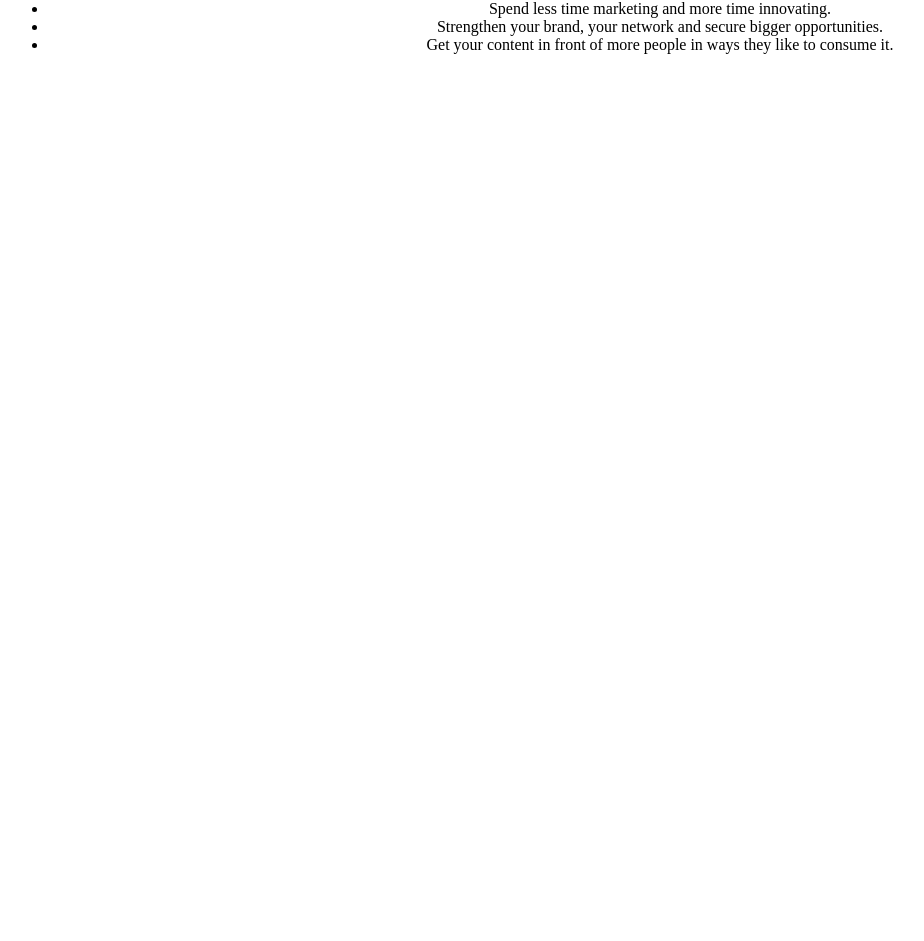
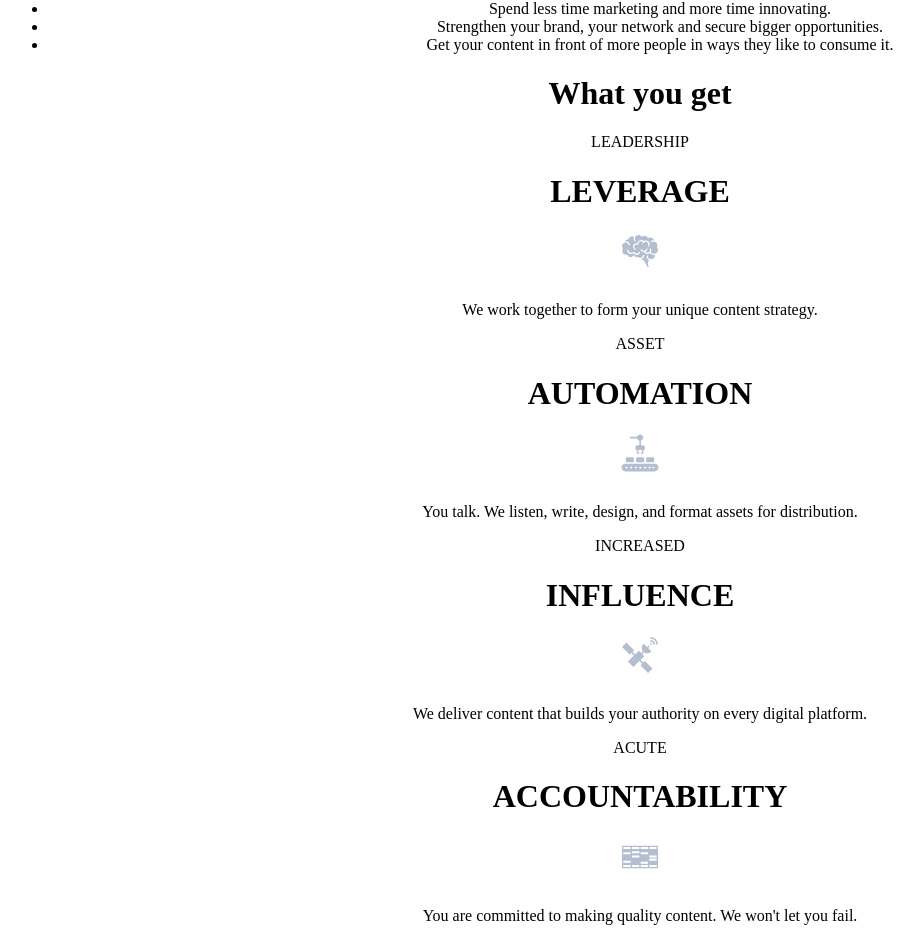
Before and after one commit to CharlesIvia/trust-accelerator-clone, a React (Create React App) app: page / in a window 1280 px wide. Shown: the part 817-1758 px from the top of the page, without its empty margins (0-924 px from the left). Before the commit the page ends 887 px from the top, so only its background shows below. Built offline with nearby package versions, Linux system fonts and the light colour scheme.

Commit message:
Created and added Gains.js component

```diff
--- a/src/App.js
+++ b/src/App.js
@@ -3,6 +3,7 @@ import "./App.css";
 import Hero from "./components/Hero";
 import Contact from "./components/Contact";
 import Influence from "./components/Influence";
+import Gains from "./components/Gains";
 
 function App() {
   return (
@@ -10,6 +11,7 @@ function App() {
       <Hero />
       <Contact />
       <Influence />
+      <Gains />
     </div>
   );
 }
--- /dev/null
+++ b/src/components/Gains.js
@@ -0,0 +1,83 @@
+import React from "react";
+import smallBrain from "../images/brain.svg";
+import roller from "../images/image08.svg";
+import grid from "../images/image06.svg";
+import satelite from "../images/image05.svg";
+
+const Gains = () => {
+  return (
+    <div>
+      <div className="line"></div>
+
+      <h1>What you get</h1>
+
+      <div className="first-two">
+        <div>
+          <div>
+            <div>
+              <p>LEADERSHIP</p>
+              <h1>LEVERAGE</h1>
+            </div>
+
+            <img className="brain-img" src={smallBrain} alt="" />
+          </div>
+          <p>We work together to form your unique content strategy.</p>
+
+          <div className="small-line"></div>
+        </div>
+        <div>
+          <div>
+            <div>
+              <p>ASSET</p>
+              <h1>AUTOMATION</h1>
+            </div>
+
+            <img className="roller-img" src={roller} alt="" />
+          </div>
+          <p>
+            You talk. We listen, write, design, and format assets for
+            distribution.
+          </p>
+
+          <div className="small-line"></div>
+        </div>
+      </div>
+
+      <div className="last-two">
+        <div>
+          <div>
+            <div>
+              <p>INCREASED</p>
+              <h1>INFLUENCE</h1>
+            </div>
+
+            <img className="satelite-img" src={satelite} alt="" />
+          </div>
+          <p>
+            We deliver content that builds your authority on every digital
+            platform.
+          </p>
+
+          <div className="small-line"></div>
+        </div>
+        <div>
+          <div>
+            <div>
+              <p>ACUTE</p>
+              <h1>ACCOUNTABILITY</h1>
+            </div>
+
+            <img className="grid-img" src={grid} alt="" />
+          </div>
+          <p>
+            You are committed to making quality content. We won't let you fail.
+          </p>
+
+          <div className="small-line"></div>
+        </div>
+      </div>
+    </div>
+  );
+};
+
+export default Gains;
```
